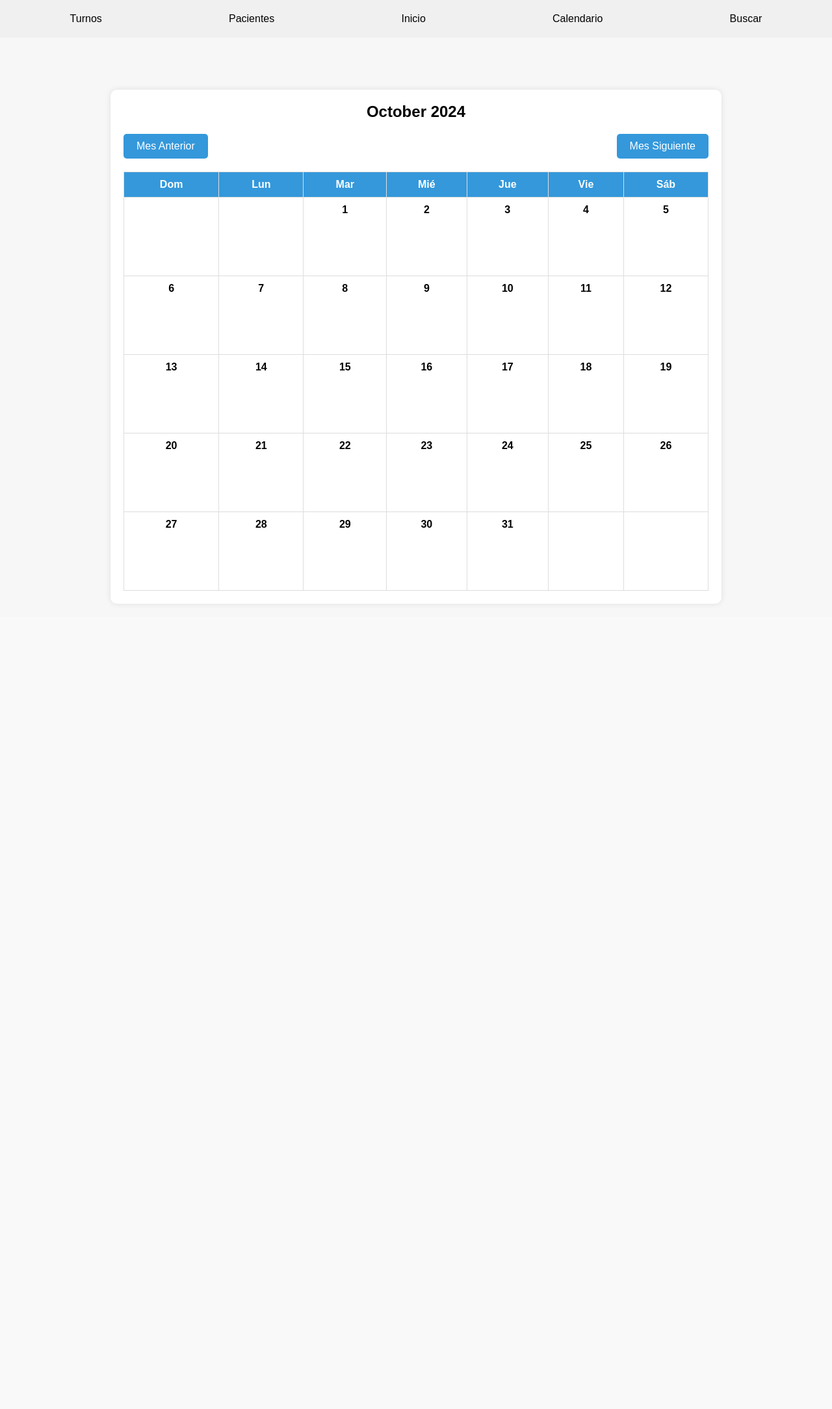
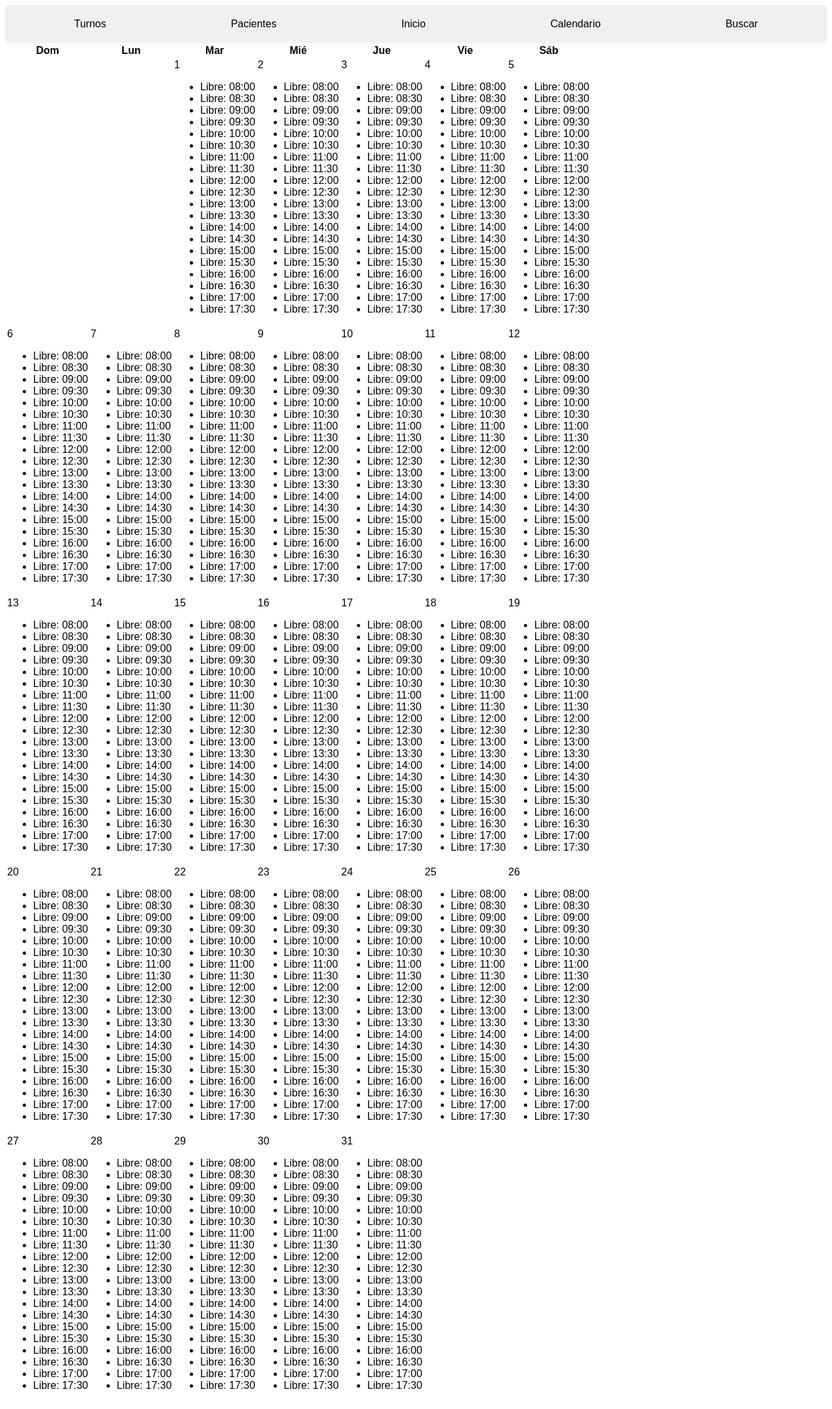
Before and after one commit to Cundiss/Proyecto-MedEx, a PHP site: page /calendario.php in a window 1280 px wide. Shown: the whole page at 65% size. Before the commit the page ends 930 px from the top, so only its background shows below. Run offline with PHP 8.4, Linux system fonts and the light colour scheme; data comes from the database, SQL or seed files in the repository.

Commit message:
calendario mejorado

```diff
--- a/calendario.php
+++ b/calendario.php
@@ -1,40 +1,62 @@
 <?php
-// Iniciar sesión si no está iniciada
-session_start();
+// Conexión a la base de datos
+$servername = "localhost";
+$username = "root";
+$password = "";
+$dbname = "medex";
 
-// Establecer la conexión con la base de datos
-$conexion = new mysqli('localhost', 'root', '', 'medex');
+$conn = new mysqli($servername, $username, $password, $dbname);
 
-// Obtener la fecha actual
-$year = isset($_GET['year']) ? $_GET['year'] : date("Y");
-$month = isset($_GET['month']) ? $_GET['month'] : date("m");
-
-// Obtener el nombre del mes y la cantidad de días en el mes
-$firstDayOfMonth = mktime(0, 0, 0, $month, 1, $year);
-$daysInMonth = date("t", $firstDayOfMonth);
-$monthName = date("F", $firstDayOfMonth);
-
-// Calcular en qué día de la semana empieza el mes (0=Domingo, 1=Lunes, etc.)
-$dayOfWeek = date("w", $firstDayOfMonth);
-
-// Obtener los turnos de la base de datos
-$sql = "SELECT * FROM turnos
-        JOIN pacientes ON turnos.paciente_id = pacientes.paciente_id
-        WHERE MONTH(fecha) = ? AND YEAR(fecha) = ?";
-$stmt = $conexion->prepare($sql);
-$stmt->bind_param('ii', $month, $year);
-$stmt->execute();
-$result = $stmt->get_result();
-
-// Crear un array para almacenar los turnos
-$turnos = [];
-while ($row = $result->fetch_assoc()) {
-    $dia = date("j", strtotime($row['fecha']));
-    $turnos[$dia][] = $row['nombre'] . ' ' . $row['apellido'];
+// Verifica la conexión
+if ($conn->connect_error) {
+    die("Conexión fallida: " . $conn->connect_error);
 }
 
-$stmt->close();
-$conexion->close();
+// Definir el rango de horas (ajústalo según tus necesidades)
+$horarioInicio = "08:00";
+$horarioFin = "18:00";
+
+// Función para generar intervalos de tiempo de media hora
+function generarIntervalos($inicio, $fin) {
+    $intervalos = [];
+    $horaActual = strtotime($inicio);
+    $horaFin = strtotime($fin);
+
+    while ($horaActual < $horaFin) {
+        $intervalos[] = date("H:i", $horaActual); // Formatear a H:i (sin segundos)
+        $horaActual = strtotime('+30 minutes', $horaActual);
+    }
+    return $intervalos;
+}
+
+// Consultar los turnos ocupados de la base de datos
+$sql = "SELECT fecha, horario FROM turnos";
+$result = $conn->query($sql);
+
+// Inicializar el array de turnos ocupados
+$turnos_ocupados = [];
+
+// Verificar si la consulta fue exitosa
+if ($result && $result->num_rows > 0) {
+    // Almacenar los turnos ocupados en un array
+    while ($row = $result->fetch_assoc()) {
+        $dia = date("j", strtotime($row['fecha'])); // Obtener el día del mes
+        $hora_turno = date("H:i", strtotime($row['horario'])); // Formatear a H:i
+        $turnos_ocupados[$dia][] = $hora_turno;
+    }
+}
+
+// Definir el mes y el año actual
+$mes = date("m");
+$año = date("Y");
+
+// Obtener el número de días en el mes actual
+$daysInMonth = cal_days_in_month(CAL_GREGORIAN, $mes, $año);
+
+// Calcular el día de la semana del primer día del mes
+$firstDayOfMonth = mktime(0, 0, 0, $mes, 1, $año);
+$dayOfWeek = date("w", $firstDayOfMonth); // 0 (Domingo) a 6 (Sábado)
+
 ?>
 
 <!DOCTYPE html>
@@ -42,109 +64,18 @@ $conexion->close();
 <head>
     <meta charset="UTF-8">
     <meta name="viewport" content="width=device-width, initial-scale=1.0">
-    <title>Calendario de Turnos</title>
+    <title>Agenda de Turnos Libres</title>
     <link rel="stylesheet" href="styles.css">
-    <style>
-    body {
-        font-family: Arial, sans-serif;
-        background-color: #f7f7f7;
-        margin: 0;
-        padding: 0;
-        /* Elimina display: flex y justify-content/align-items para evitar la superposición con el nav */
-        min-height: 100vh;
-    }
-
-    /* Contenedor del calendario */
-    .calendar-container {
-        width: 80%;
-        max-width: 900px;
-        background-color: #fff;
-        border-radius: 10px;
-        padding: 20px;
-        box-shadow: 0 0 10px rgba(0, 0, 0, 0.1);
-        margin: 80px auto 20px; /* Ajuste de margen para que el calendario esté centrado, pero debajo del nav */
-    }
-
-    .calendar-header {
-        text-align: center;
-        margin-bottom: 20px;
-    }
-
-    .calendar-header h2 {
-        margin: 0;
-        font-size: 24px;
-    }
-
-    .calendar-nav {
-        display: flex;
-        justify-content: space-between;
-        margin-bottom: 20px;
-    }
-
-    .calendar-nav a {
-        text-decoration: none;
-        padding: 10px 20px;
-        background-color: #3498db;
-        color: #fff;
-        border-radius: 5px;
-    }
-
-    table.calendar {
-        width: 100%;
-        border-collapse: collapse;
-    }
-
-    table.calendar th, table.calendar td {
-        border: 1px solid #ddd;
-        padding: 10px;
-        text-align: center;
-        vertical-align: top;
-    }
-
-    table.calendar th {
-        background-color: #3498db;
-        color: #fff;
-    }
-
-    .day-cell {
-        height: 100px;
-    }
-
-    .day-cell span {
-        font-weight: bold;
-    }
-
-    .turnos-list {
-        list-style-type: none;
-        padding: 0;
-        margin: 0;
-    }
-
-    .turnos-list li {
-        background-color: #f1c40f;
-        margin-top: 5px;
-        padding: 3px;
-        border-radius: 3px;
-    }
-</style>
-
 </head>
 <body>
 <nav>
     <a href="turnos.php">Turnos</a>
     <a href="pacientes.php">Pacientes</a>
     <a href="inicio.php">Inicio</a>
-        <a href="#">Calendario</a>
+    <a href="calendario.php">Calendario</a>
     <a href="#">Buscar</a>
 </nav>
 <div class="calendar-container">
-        <div class="calendar-header">
-            <h2><?= $monthName ?> <?= $year ?></h2>
-        </div>
-        <div class="calendar-nav">
-            <a href="calendario.php?month=<?= $month - 1 ?>&year=<?= $year ?>">Mes Anterior</a>
-            <a href="calendario.php?month=<?= $month + 1 ?>&year=<?= $year ?>">Mes Siguiente</a>
-        </div>
     <table class="calendar">
         <tr>
             <th>Dom</th>
@@ -176,13 +107,22 @@ $conexion->close();
             echo "<td class='day-cell'>";
             echo "<span>$currentDay</span>";
 
-                    if (isset($turnos[$currentDay])) {
+            // Generar los intervalos de media hora
+            $intervalos = generarIntervalos($horarioInicio, $horarioFin);
+
+            // Mostrar los turnos disponibles
             echo "<ul class='turnos-list'>";
-                        foreach ($turnos[$currentDay] as $turno) {
-                            echo "<li>$turno</li>";
+            foreach ($intervalos as $intervalo) {
+                // Verificar si el intervalo está ocupado
+                if (isset($turnos_ocupados[$currentDay]) && in_array($intervalo, $turnos_ocupados[$currentDay])) {
+                    // Si el horario está ocupado, mostrar como ocupado
+                    echo "<li>Ocupado: $intervalo</li>";
+                } else {
+                    // Si no está ocupado, mostrar como libre
+                    echo "<li>Libre: $intervalo</li>";
+                }
             }
             echo "</ul>";
-                    }
 
             echo "</td>";
 
@@ -201,3 +141,7 @@ $conexion->close();
 </div>
 </body>
 </html>
+
+<?php
+$conn->close();
+?>
--- a/styles.css
+++ b/styles.css
@@ -25,7 +25,7 @@ nav a {
 }
 
 .column {
-    width: 48%;  /* Ajusta según el espacio que quieras entre las columnas */
+    width: 48%;
     box-sizing: border-box;
 }
 
```
Lines whose indentation alone changed are shown as unchanged.
